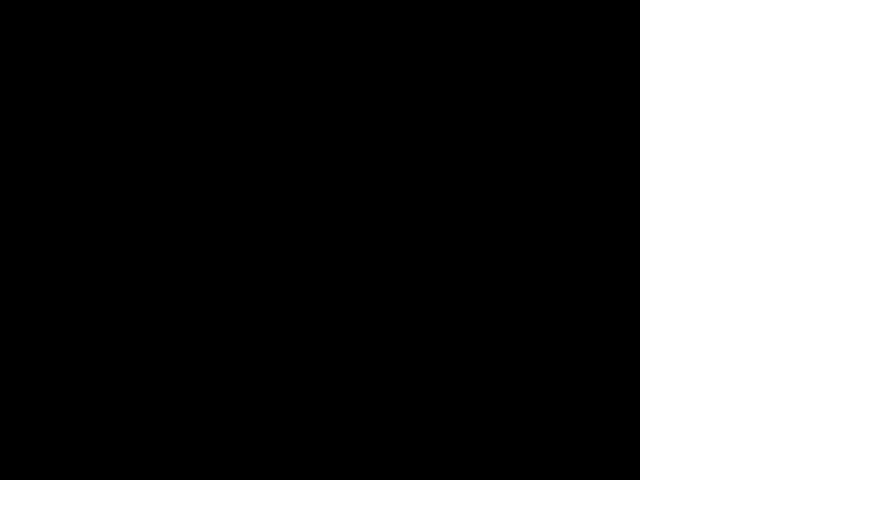
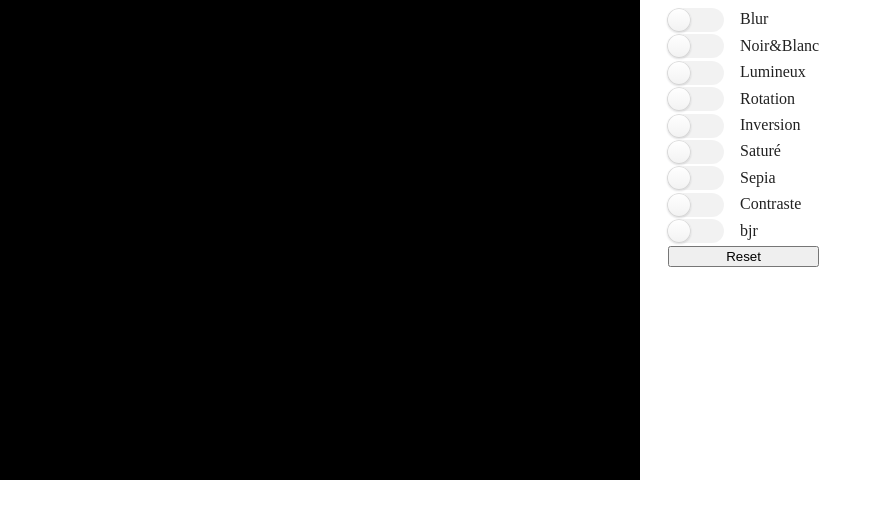
Before and after one commit to NanaChrs/IA, a plain HTML site: page index.html in a window 1280 px wide. Shown: the whole page, without its empty margins (0-882 px from the left). Drawn offline with nearby package versions, Linux system fonts and the light colour scheme.

Commit message:
Boutons non fonctionnels mais bien placés

```diff
--- a/index.html
+++ b/index.html
@@ -9,13 +9,13 @@
 			}
 
 			canvas {
-				position :absolute;
+				position :relative;
 				left : 0;
 				top :0;
 				z-index: 2;
 			}
 			video{
-				position: absolute;
+				position: relative;
 				left : 0;
 				top : 0;
 				z-index: 0;
@@ -25,6 +25,7 @@
 
 
 	<body>
+		<div class="container" style="display: flex">
 				<video id="video" width="640" height="480"
 					title="Advertisement"
 				    style="background-color: rgb(0, 0, 0); position: absolute; width: 640px; height: 480px;"
@@ -32,7 +33,11 @@
 				    muted="muted">
 				</video>
 				<canvas id="canvas" width="640" height="480" style="display: none"></canvas>
-		<div id="filterbuttons"></div>
+			<div id="filterButtons" style="left: 660px; display: flex; flex-direction: column; position:relative;"></div>
+		</div>
+
+
+
 		<script
 		  src="https://code.jquery.com/jquery-3.1.1.min.js"
 		  integrity="sha256-hVVnYaiADRTO2PzUGmuLJr8BLUSjGIZsDYGmIJLv2b8="
@@ -45,7 +50,7 @@
 		<link rel="stylesheet" href="UI-Checkbox-master/checkbox.css"/>
 
 
-		<div id="filterButtons"></div>
+
 
 	</body>
 </html>
--- a/script.js
+++ b/script.js
@@ -24,6 +24,10 @@
 	},{
 		name:"Contraste",
 		filter:"contrast(500%)"
+	},{
+		name: "bjr"
+
+
 	},{
 		name:"Reset",
 		filter:""
@@ -74,4 +78,40 @@
     }
     start();
 
+    function addButtons(liste){
+    	var buttonsDiv = document.getElementById("filterButtons");
+
+        liste.forEach(function(item){
+        	if (item.name=="Reset"){
+        		var div= document.createElement("button");
+        		div.className="ui button";
+        		var textLabel=document.createTextNode(item.name);
+        		div.appendChild(textLabel);
+        	}
+        	else{
+        		// Création de la div de la checkbox
+				var div = document.createElement("div");
+				div.className="ui toggle checkbox";
+
+				//Création du label du bouton
+				var label= document.createElement("label");
+				var textLabel= document.createTextNode(item.name);
+				label.appendChild(textLabel);
+
+				//Création de l'input
+				var input=document.createElement("input");
+				input.type="checkbox";
+				input.id=item.name;
+				//Assemblage du tout
+				div.appendChild(input);
+				div.appendChild(label);
+        	}
+		console.log(div);
+		buttonsDiv.appendChild(div);
+
+      });
+
+
+    }
+    addButtons(filters);
 })();
```
Lines whose indentation alone changed are shown as unchanged.
